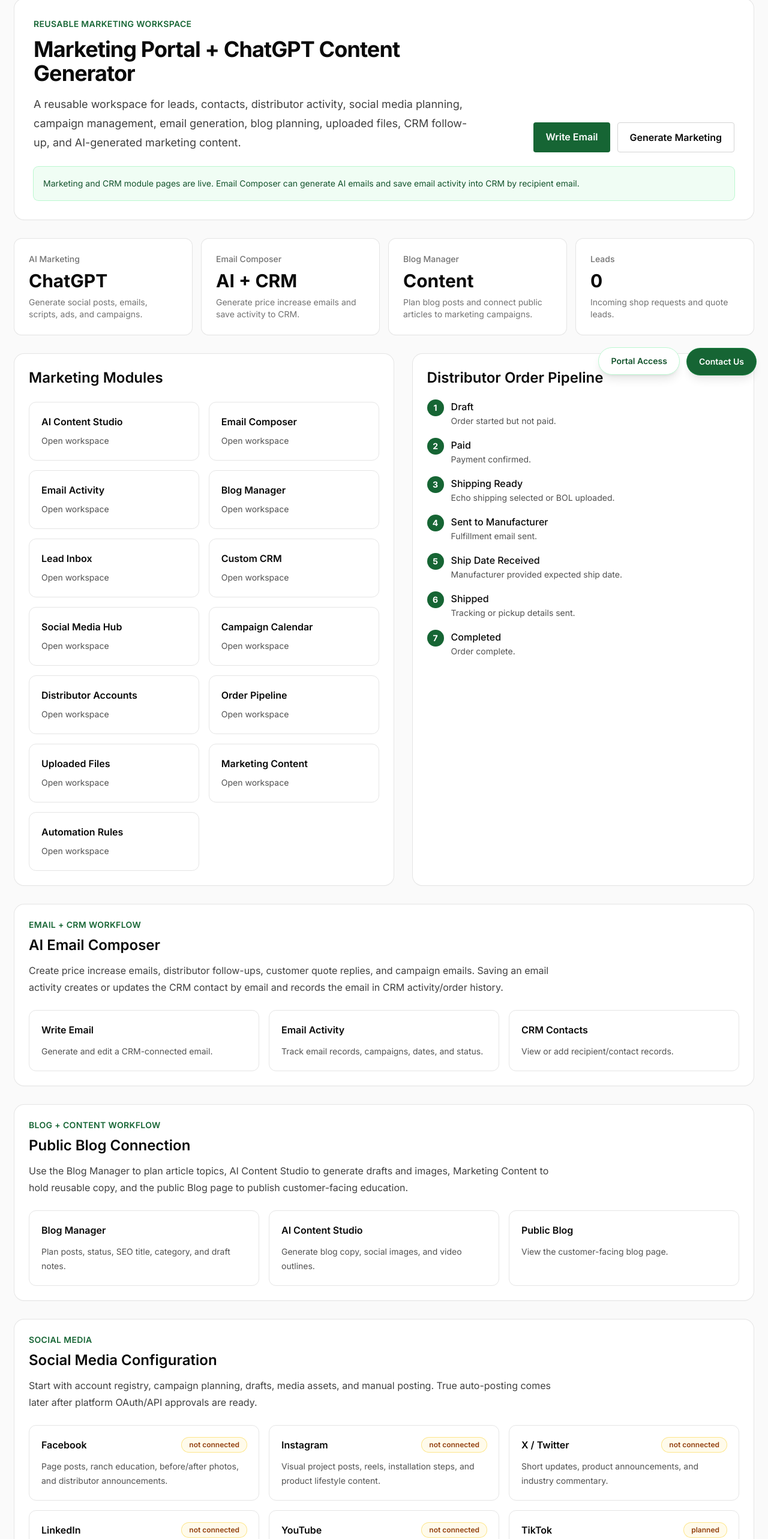
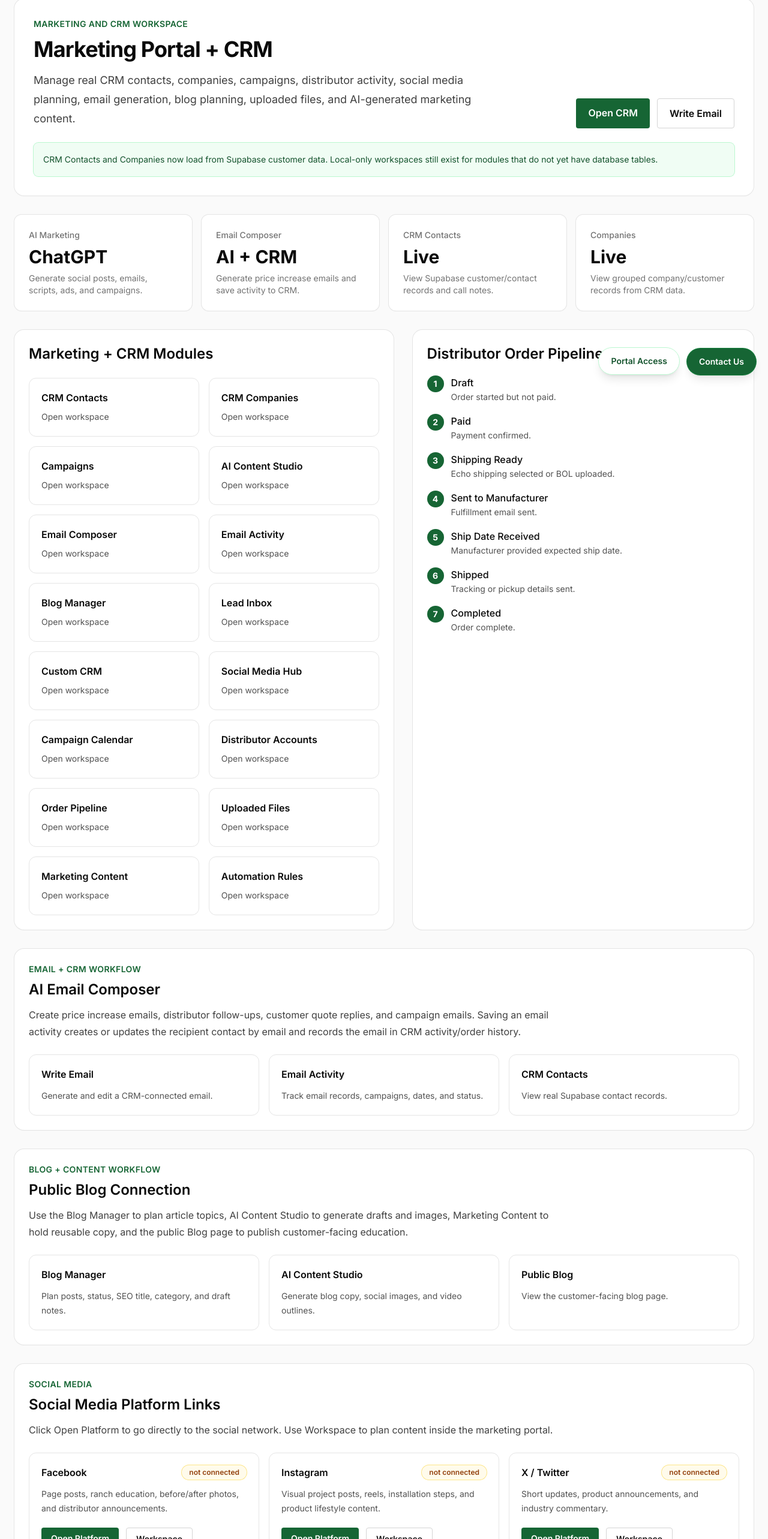
Before and after one commit to Cattleguardforms/cattle-guard-forms, a Next.js app: page /marketing in a window 1280 px wide. Shown: the part 155-2721 px from the top of the page at 60% size. Built offline with nearby package versions, Linux system fonts and the light colour scheme.

Commit message:
feat: improve marketing portal CRM and social links

```diff
--- a/src/app/marketing/page.tsx
+++ b/src/app/marketing/page.tsx
@@ -4,11 +4,14 @@ import { crmConfiguration } from "@/lib/crm/config";
 const cards = [
   ["AI Marketing", "ChatGPT", "Generate social posts, emails, scripts, ads, and campaigns.", "/marketing/ai"],
   ["Email Composer", "AI + CRM", "Generate price increase emails and save activity to CRM.", "/marketing/email"],
-  ["Blog Manager", "Content", "Plan blog posts and connect public articles to marketing campaigns.", "/marketing/blog"],
-  ["Leads", "0", "Incoming shop requests and quote leads.", "/marketing/lead-inbox"],
+  ["CRM Contacts", "Live", "View Supabase customer/contact records and call notes.", "/marketing/contacts"],
+  ["Companies", "Live", "View grouped company/customer records from CRM data.", "/marketing/companies"],
 ];
 
 const modules = [
+  ["CRM Contacts", "/marketing/contacts"],
+  ["CRM Companies", "/marketing/companies"],
+  ["Campaigns", "/marketing/campaigns"],
   ["AI Content Studio", "/marketing/ai"],
   ["Email Composer", "/marketing/email"],
   ["Email Activity", "/marketing/email-activity"],
@@ -49,36 +52,35 @@ export default function MarketingPortalPage() {
             <Link href="/portals" className="hover:text-green-800">Portal Access</Link>
             <Link href="/admin" className="hover:text-green-800">Admin Portal</Link>
             <Link href="/distributor" className="hover:text-green-800">Distributor Portal</Link>
+            <Link href="/manufacturer" className="hover:text-green-800">Manufacturer Portal</Link>
             <Link href="/marketing" className="text-green-800">Marketing Portal</Link>
             <Link href="/marketing/email" className="hover:text-green-800">Email Composer</Link>
-            <Link href="/marketing/ai" className="hover:text-green-800">AI Marketing</Link>
             <Link href="/blog" className="hover:text-green-800">Public Blog</Link>
-            <Link href="/contact" className="hover:text-green-800">Contact</Link>
           </nav>
         </div>
       </header>
 
       <section className="mx-auto max-w-7xl px-6 py-12">
         <div className="rounded-2xl bg-white p-8 shadow-sm ring-1 ring-neutral-200">
-          <p className="text-sm font-semibold uppercase tracking-wide text-green-800">Reusable marketing workspace</p>
+          <p className="text-sm font-semibold uppercase tracking-wide text-green-800">Marketing and CRM workspace</p>
           <div className="mt-3 grid gap-6 lg:grid-cols-[1fr_0.55fr] lg:items-end">
             <div>
-              <h1 className="text-4xl font-bold tracking-tight">Marketing Portal + ChatGPT Content Generator</h1>
+              <h1 className="text-4xl font-bold tracking-tight">Marketing Portal + CRM</h1>
               <p className="mt-4 max-w-3xl text-lg leading-8 text-neutral-700">
-                A reusable workspace for leads, contacts, distributor activity, social media planning, campaign management, email generation, blog planning, uploaded files, CRM follow-up, and AI-generated marketing content.
+                Manage real CRM contacts, companies, campaigns, distributor activity, social media planning, email generation, blog planning, uploaded files, and AI-generated marketing content.
               </p>
             </div>
             <div className="flex flex-col gap-3 sm:flex-row lg:justify-end">
-              <Link href="/marketing/email" className="inline-flex justify-center rounded bg-green-800 px-5 py-3 font-semibold text-white hover:bg-green-900">
+              <Link href="/marketing/contacts" className="inline-flex justify-center rounded bg-green-800 px-5 py-3 font-semibold text-white hover:bg-green-900">
+                Open CRM
+              </Link>
+              <Link href="/marketing/email" className="inline-flex justify-center rounded border border-neutral-300 px-5 py-3 font-semibold text-neutral-950 hover:bg-neutral-50">
                 Write Email
-              </Link>
-              <Link href="/marketing/ai" className="inline-flex justify-center rounded border border-neutral-300 px-5 py-3 font-semibold text-neutral-950 hover:bg-neutral-50">
-                Generate Marketing
               </Link>
             </div>
           </div>
           <div className="mt-6 rounded-lg bg-green-50 p-4 text-sm leading-6 text-green-900 ring-1 ring-green-200">
-            Marketing and CRM module pages are live. Email Composer can generate AI emails and save email activity into CRM by recipient email.
+            CRM Contacts and Companies now load from Supabase customer data. Local-only workspaces still exist for modules that do not yet have database tables.
           </div>
         </div>
 
@@ -94,7 +96,7 @@ export default function MarketingPortalPage() {
 
         <section className="mt-8 grid gap-8 lg:grid-cols-[1fr_0.9fr]">
           <div className="rounded-2xl bg-white p-6 shadow-sm ring-1 ring-neutral-200">
-            <h2 className="text-2xl font-semibold">Marketing Modules</h2>
+            <h2 className="text-2xl font-semibold">Marketing + CRM Modules</h2>
             <div className="mt-6 grid gap-4 sm:grid-cols-2">
               {modules.map(([module, href]) => (
                 <Link key={module} href={href} className="rounded-xl border border-neutral-200 p-5 hover:border-green-800 hover:bg-green-50">
@@ -125,7 +127,7 @@ export default function MarketingPortalPage() {
           <p className="text-sm font-semibold uppercase tracking-wide text-green-800">Email + CRM workflow</p>
           <h2 className="mt-2 text-2xl font-semibold">AI Email Composer</h2>
           <p className="mt-3 max-w-4xl leading-7 text-neutral-700">
-            Create price increase emails, distributor follow-ups, customer quote replies, and campaign emails. Saving an email activity creates or updates the CRM contact by email and records the email in CRM activity/order history.
+            Create price increase emails, distributor follow-ups, customer quote replies, and campaign emails. Saving an email activity creates or updates the recipient contact by email and records the email in CRM activity/order history.
           </p>
           <div className="mt-6 grid gap-4 md:grid-cols-3">
             <Link href="/marketing/email" className="rounded-xl border border-neutral-200 p-5 hover:border-green-800 hover:bg-green-50">
@@ -138,7 +140,7 @@ export default function MarketingPortalPage() {
             </Link>
             <Link href="/marketing/contacts" className="rounded-xl border border-neutral-200 p-5 hover:border-green-800 hover:bg-green-50">
               <h3 className="font-semibold text-neutral-950">CRM Contacts</h3>
-              <p className="mt-3 text-sm leading-6 text-neutral-600">View or add recipient/contact records.</p>
+              <p className="mt-3 text-sm leading-6 text-neutral-600">View real Supabase contact records.</p>
             </Link>
           </div>
         </section>
@@ -167,28 +169,36 @@ export default function MarketingPortalPage() {
 
         <section className="mt-8 rounded-2xl bg-white p-6 shadow-sm ring-1 ring-neutral-200">
           <p className="text-sm font-semibold uppercase tracking-wide text-green-800">Social media</p>
-          <h2 className="mt-2 text-2xl font-semibold">Social Media Configuration</h2>
+          <h2 className="mt-2 text-2xl font-semibold">Social Media Platform Links</h2>
           <p className="mt-3 max-w-4xl leading-7 text-neutral-700">
-            Start with account registry, campaign planning, drafts, media assets, and manual posting. True auto-posting comes later after platform OAuth/API approvals are ready.
+            Click Open Platform to go directly to the social network. Use Workspace to plan content inside the marketing portal.
           </p>
           <div className="mt-6 grid gap-4 md:grid-cols-2 xl:grid-cols-3">
             {crmConfiguration.socialChannels.map((channel) => (
-              <Link key={channel.key} href={`/marketing/${channel.key}`} className="rounded-xl border border-neutral-200 p-5 hover:border-green-800 hover:bg-green-50">
+              <article key={channel.key} className="rounded-xl border border-neutral-200 p-5 hover:border-green-800 hover:bg-green-50">
                 <div className="flex items-center justify-between gap-4">
                   <h3 className="font-semibold text-neutral-950">{channel.label}</h3>
                   <span className="rounded-full bg-amber-50 px-3 py-1 text-xs font-semibold text-amber-800 ring-1 ring-amber-200">{channel.status.replaceAll("_", " ")}</span>
                 </div>
                 <p className="mt-3 text-sm leading-6 text-neutral-600">{channel.description}</p>
-              </Link>
+                <div className="mt-5 flex flex-wrap gap-3">
+                  <a href={channel.platformUrl} target="_blank" rel="noreferrer" className="rounded bg-green-800 px-4 py-2 text-sm font-semibold text-white hover:bg-green-900">
+                    Open Platform
+                  </a>
+                  <Link href={channel.workspaceUrl} className="rounded border border-neutral-300 px-4 py-2 text-sm font-semibold text-neutral-900 hover:border-green-800 hover:bg-white">
+                    Workspace
+                  </Link>
+                </div>
+              </article>
             ))}
           </div>
         </section>
 
         <section className="mt-8 rounded-2xl bg-white p-6 shadow-sm ring-1 ring-neutral-200">
           <p className="text-sm font-semibold uppercase tracking-wide text-green-800">CRM</p>
-          <h2 className="mt-2 text-2xl font-semibold">Configurable CRM Layer</h2>
+          <h2 className="mt-2 text-2xl font-semibold">CRM Layer</h2>
           <p className="mt-3 max-w-4xl leading-7 text-neutral-700">
-            The CRM has reusable entity, field, pipeline, and social-channel configuration. Click any CRM entity below to create and manage records.
+            Contacts, Companies, and Campaigns now have dedicated Supabase-backed views. Other entities remain configurable workspaces until their database tables are fully wired.
           </p>
           <div className="mt-6 grid gap-4 md:grid-cols-2 xl:grid-cols-3">
             {crmConfiguration.entities.map((entity) => (
```
